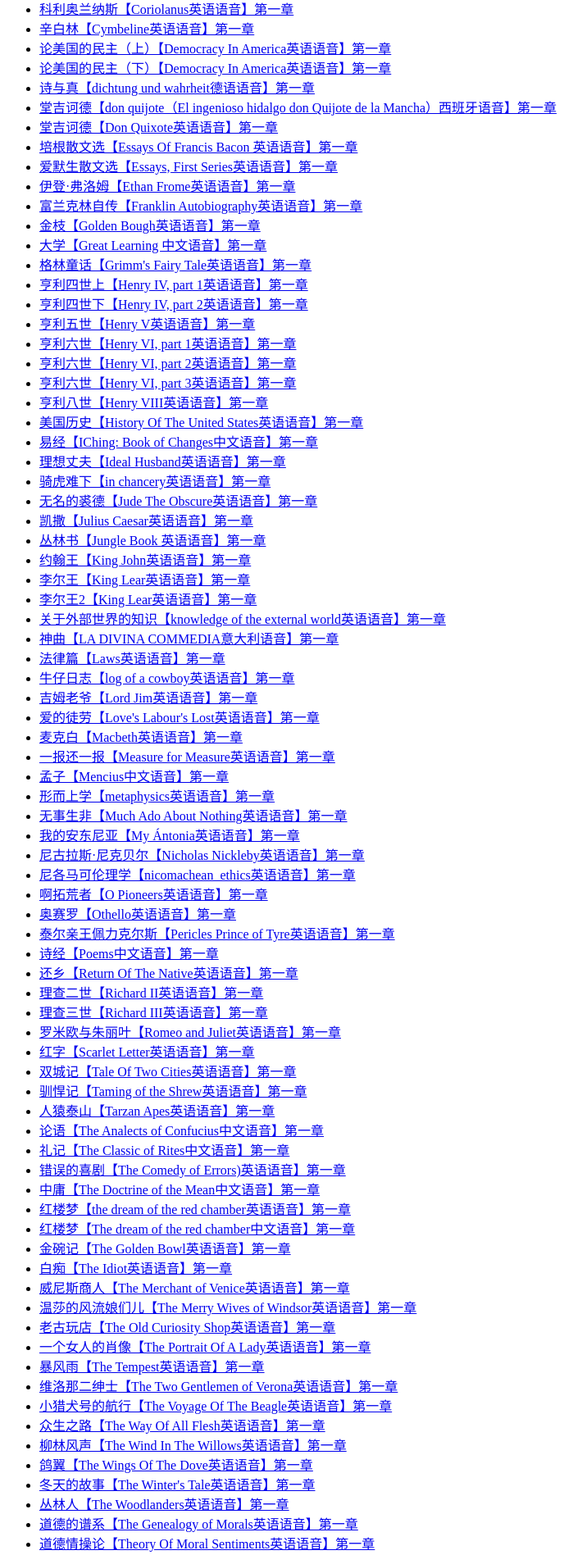
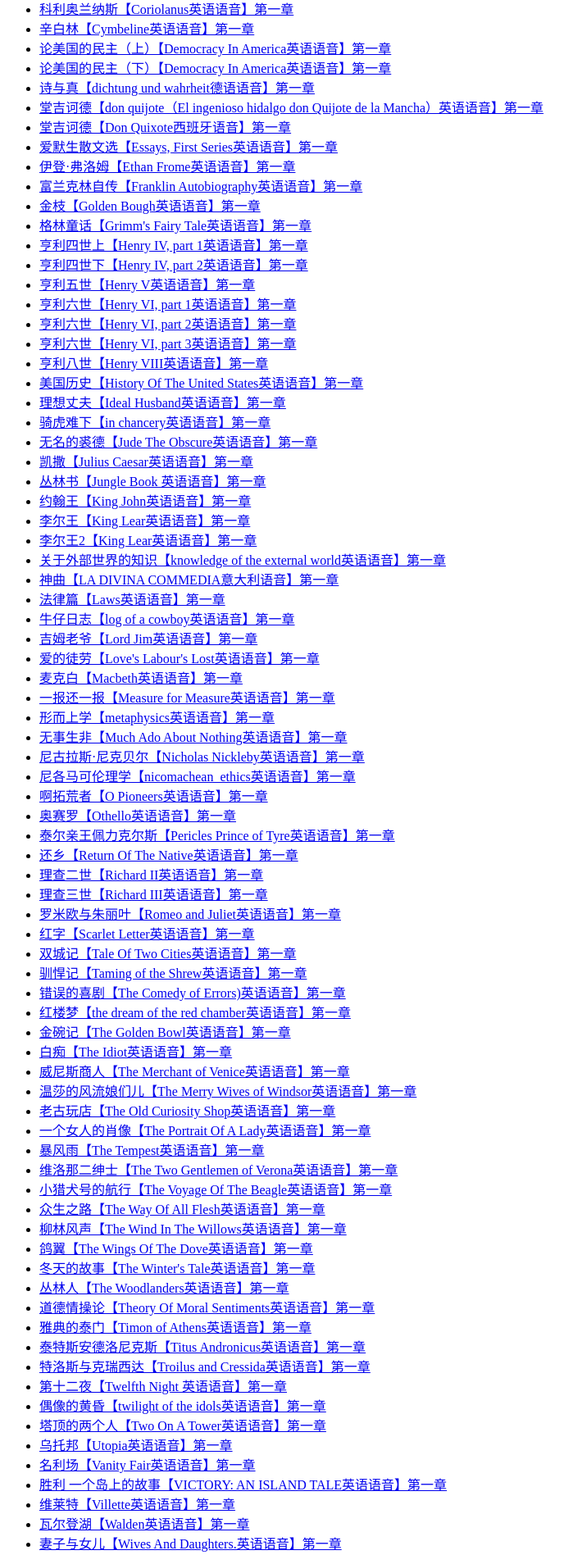
Before and after one commit to luojiaguang/luojiaguang.github.io, a plain HTML site: page index.html in a window 1280 px wide. Shown: the part 331-2228 px from the top of the page at 82% size, without its empty margins (0-710 px from the left). Drawn offline with Linux system fonts and the light colour scheme.

Commit message:
Update index.html

```diff
--- a/index.html
+++ b/index.html
@@ -36,13 +36,11 @@
 
 <li><a href="De_la_democratie_en_Amerique_chap01.html">论美国的民主（下）【Democracy In America英语语音】第一章</a></li>
 
-<li><a href=".html">诗与真【dichtung und wahrheit德语语音】第一章</a></li>
+<li><a href="dichtungwahrheit_001_goethe_64kb.html">诗与真【dichtung und wahrheit德语语音】第一章</a></li>
 
-<li><a href=".html">堂吉诃德【don quijote（El ingenioso hidalgo don Quijote de la Mancha）西班牙语音】第一章</a></li>
+<li><a href=".html">堂吉诃德【don quijote（El ingenioso hidalgo don Quijote de la Mancha）英语语音】第一章</a></li>
 
-<li><a href="quixote_vol1_03_cervantes_64kb.html">堂吉诃德【Don Quixote英语语音】第一章</a></li>
-
-<li><a href=".html">培根散文选【Essays Of Francis Bacon 英语语音】第一章</a></li>
+<li><a href="quixote_vol1_03_cervantes_64kb.html">堂吉诃德【Don Quixote西班牙语音】第一章</a></li>
 
 <li><a href="essays2_1_emerson_64kb.html">爱默生散文选【Essays, First Series英语语音】第一章</a></li>
 
@@ -51,8 +49,6 @@
 <li><a href="franklin_01_pine_64kb.html">富兰克林自传【Franklin Autobiography英语语音】第一章</a></li>
 
 <li><a href="goldenbough_01_frazer_64kb.html">金枝【Golden Bough英语语音】第一章</a></li>
-
-<li><a href=".html">大学【Great Learning 中文语音】第一章</a></li>
 
 <li><a href="grimm_01_64kb.html">格林童话【Grimm's Fairy Tale英语语音】第一章</a></li>
 
@@ -72,8 +68,6 @@
 
 <li><a href="historyoftheUSpt1_00_charlesandmarybeard_64kb.html">美国历史【History Of The United States英语语音】第一章</a></li>
 
-<li><a href=".html">易经【IChing: Book of Changes中文语音】第一章</a></li>
-
 <li><a href="an_ideal_husband_01_wilde_64kb.html">理想丈夫【Ideal Husband英语语音】第一章</a></li>
 
 <li><a href="inchancery_01_galsworthy_64kb.html">骑虎难下【in chancery英语语音】第一章</a></li>
@@ -92,7 +86,7 @@
 
 <li><a href="knowledgeexternalworld_01_russell_64kb.html">关于外部世界的知识【knowledge of the external world英语语音】第一章</a></li>
 
-<li><a href=".html">神曲【LA DIVINA COMMEDIA意大利语音】第一章</a></li>
+<li><a href="divina_commedia_01_alighieri_64kb.html">神曲【LA DIVINA COMMEDIA意大利语音】第一章</a></li>
 
 <li><a href="laws_01_plato_64kb.html">法律篇【Laws英语语音】第一章</a></li>
 
@@ -106,17 +100,13 @@
 
 <li><a href="measureformeasure_act1_64kb.html">一报还一报【Measure for Measure英语语音】第一章</a></li>
 
-<li><a href=".html">孟子【Mencius中文语音】第一章</a></li>
-
 <li><a href="metaphysics_01_aristotle_64kb.html">形而上学【metaphysics英语语音】第一章</a></li>
 
 <li><a href="muchadoaboutnothing_1_shakespeare_64kb.html">无事生非【Much Ado About Nothing英语语音】第一章</a></li>
 
-<li><a href=".html">我的安东尼亚【My Ántonia英语语音】第一章</a></li>
+<li><a href="nicholasnickleby_01_dickens_64kb.html">尼古拉斯·尼克贝尔【Nicholas Nickleby英语语音】第一章</a></li>
 
-<li><a href="nicomacheanethics_01_aristotle_64kb.html">尼古拉斯·尼克贝尔【Nicholas Nickleby英语语音】第一章</a></li>
-
-<li><a href=".html">尼各马可伦理学【nicomachean_ethics英语语音】第一章</a></li>
+<li><a href="nicomacheanethics_01_aristotle_64kb.html">尼各马可伦理学【nicomachean_ethics英语语音】第一章</a></li>
 
 <li><a href="o_pioneers_01_cather_64kb.html">啊拓荒者【O Pioneers英语语音】第一章</a></li>
 
@@ -124,9 +114,7 @@
 
 <li><a href="pericles_1_shakespeare_64kb.html">泰尔亲王佩力克尔斯【Pericles Prince of Tyre英语语音】第一章</a></li>
 
-<li><a href=".html">诗经【Poems中文语音】第一章</a></li>
-
-<li><a href="returnnative_01_hardy_64kb.html">还乡【Return Of The Native英语语音】第一章</a></li>
+<li><a href="returnnative_02_hardy_64kb.html">还乡【Return Of The Native英语语音】第一章</a></li>
 
 <li><a href="tragedyofrichard2_act1_shakespeare_64kb.html">理查二世【Richard II英语语音】第一章</a></li>
 
@@ -134,25 +122,15 @@
 
 <li><a href="romeoandjuliet_1_shakespeare_64kb.html">罗米欧与朱丽叶【Romeo and Juliet英语语音】第一章</a></li>
 
-<li><a href="scarletletter_00a_hawthorne_64kb.html">红字【Scarlet Letter英语语音】第一章</a></li>
+<li><a href="scarletletter_01_hawthorne_64kb.html">红字【Scarlet Letter英语语音】第一章</a></li>
 
 <li><a href="taleoftwocities_01_dickens_64kb.html">双城记【Tale Of Two Cities英语语音】第一章</a></li>
 
 <li><a href="tamingoftheshrew_01_shakespeare_64kb.html">驯悍记【Taming of the Shrew英语语音】第一章</a></li>
 
-<li><a href=".html">人猿泰山【Tarzan Apes英语语音】第一章</a></li>
-
-<li><a href=".html">论语【The Analects of Confucius中文语音】第一章</a></li>
-
-<li><a href=".html">礼记【The Classic of Rites中文语音】第一章</a></li>
-
 <li><a href="comedyoferrors_1_shakespeare_64kb.html">错误的喜剧【The Comedy of Errors)英语语音】第一章</a></li>
 
-<li><a href=".html">中庸【The Doctrine of the Mean中文语音】第一章</a></li>
-
 <li><a href=".html">红楼梦【the dream of the red chamber英语语音】第一章</a></li>
-
-<li><a href=".html">红楼梦【The dream of the red chamber中文语音】第一章</a></li>
 
 <li><a href="goldenbowl_01_james_64kb.html">金碗记【The Golden Bowl英语语音】第一章</a></li>
 
@@ -162,7 +140,7 @@
 
 <li><a href="merrywivesofwindsor_1_shakespeare_64kb.html">温莎的风流娘们儿【The Merry Wives of Windsor英语语音】第一章</a></li>
 
-<li><a href="translated_oldcuriosityshop_01_dickens_64kb.html">老古玩店【The Old Curiosity Shop英语语音】第一章</a></li>
+<li><a href="oldcuriosityshop_01_dickens_64kb.html">老古玩店【The Old Curiosity Shop英语语音】第一章</a></li>
 
 <li><a href="portraitofalady1_01_james_64kb.html">一个女人的肖像【The Portrait Of A Lady英语语音】第一章</a></li>
 
@@ -182,9 +160,7 @@
 
 <li><a href="thewoodlanders_01_thomashardy_64kb.html">丛林人【The Woodlanders英语语音】第一章</a></li>
 
-<li><a href="genealogyofmorals_01_nietzsche_64kb.html">道德的谱系【The Genealogy of Morals英语语音】第一章</a></li>
-
-<li><a href="theoryofmoralsentiments.html">道德情操论【Theory Of Moral Sentiments英语语音】第一章</a></li>
+<li><a href="theoryofmoralsentiments_01_smith_64kb.html">道德情操论【Theory Of Moral Sentiments英语语音】第一章</a></li>
 
 <li><a href="timonofathens_shakespeare_1_64kb.html">雅典的泰门【Timon of Athens英语语音】第一章</a></li>
 
@@ -196,9 +172,7 @@
 
 <li><a href="twilightoftheidols-00-nietzsche_64kb.html">偶像的黄昏【twilight of the idols英语语音】第一章</a></li>
 
-<li><a href=".html">两个高贵的亲戚【Two noble kinsman英语语音】第一章</a></li>
-
-<li><a href="twoonatower_00_thomashardy_64kb.html">塔顶的两个人【Two On A Tower英语语音】第一章</a></li>
+<li><a href="twoonatower_01_thomashardy_64kb.html">塔顶的两个人【Two On A Tower英语语音】第一章</a></li>
 
 <li><a href="utopia_01_more_64kb.html">乌托邦【Utopia英语语音】第一章</a></li>
 
@@ -224,8 +198,6 @@
 
 <li><a href="POLITIQUE_Livre01_chap01.html">政治学【POLITIQUE法语语音】第一章</a></li>
 
-<li><a href="turnsofthought_1_1_santayana_64kb.html">现代哲学的几次转向【Some Turns of Thought in Modern Philosophy英语语音】第一章</a></li>
-
 <li><a href="londonlife_01_james_64kb.html">伦敦的生活【A London Life英语语音】第一章</a></li>
 
  </ul>
```
